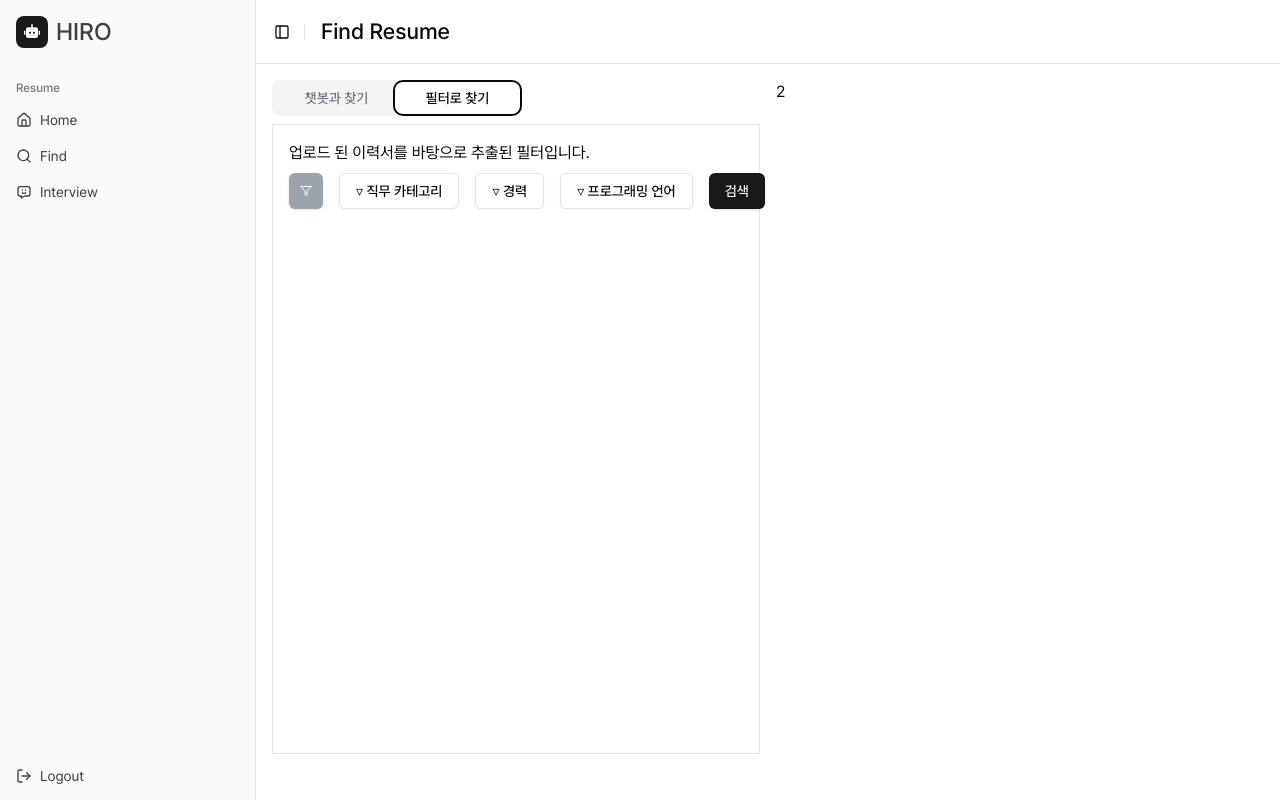
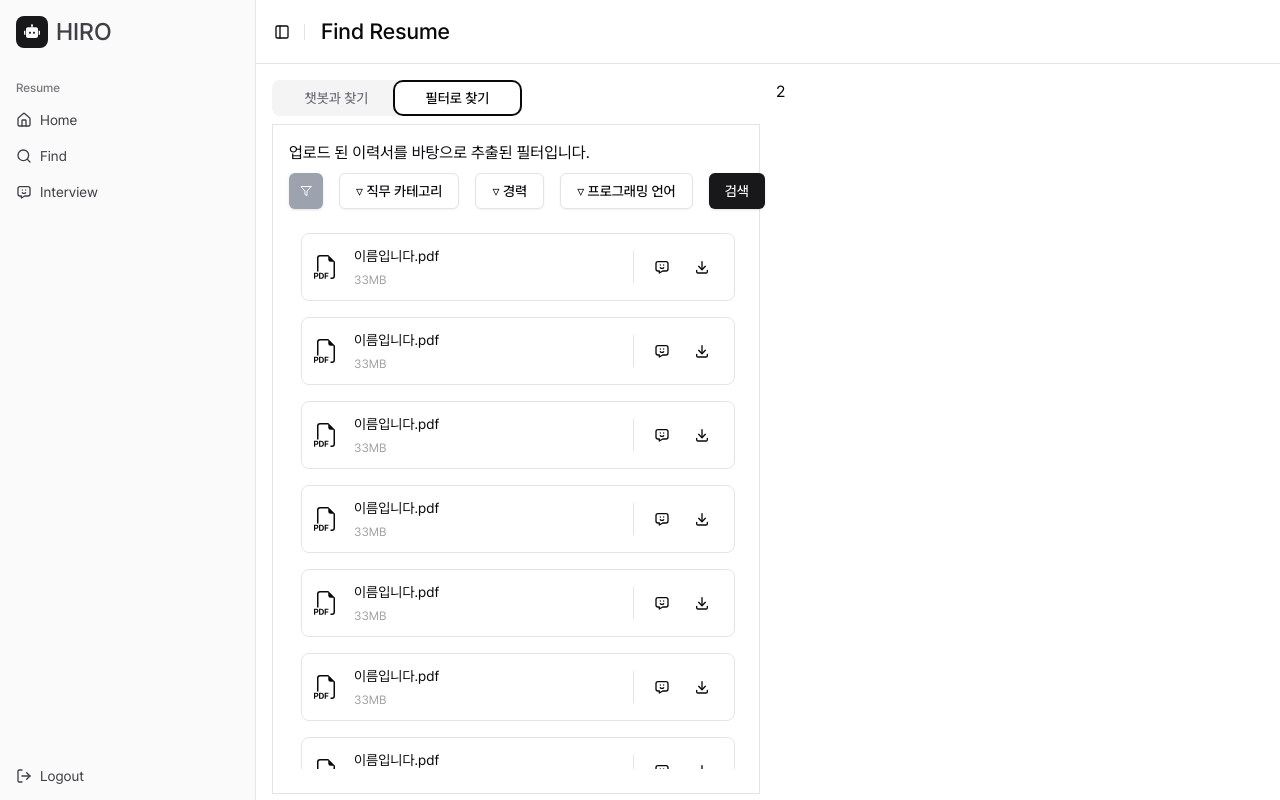
Before and after one commit to JANGSEYEONG/HIRO, a Next.js app: page /find in a window 1280 px wide. Both pictures are taken after a click on the tab "필터로 찾기". Built offline with nearby package versions, Linux system fonts and the light colour scheme.

Commit message:
이력서 카드 추가 (샘플 데이터로)

```diff
--- a/src/app/(main)/find/page.tsx
+++ b/src/app/(main)/find/page.tsx
@@ -5,6 +5,7 @@ import BotMessage from '@/components/chatbot/BotMessage';
 import MyMessage from '@/components/chatbot/MyMessage';
 import ChattingInput from '@/components/chatbot/ChattingInput';
 import ResumeFilter from './_components/ResumeFilter';
+import ResumeCard from '@/components/resume/ResumeCard';
 
 export async function generateMetadata(): Promise<Metadata> {
   return {
@@ -13,6 +14,18 @@ export async function generateMetadata(): Promise<Metadata> {
 }
 
 export default function FindPage() {
+  const testResume = [
+    { resumeId: 'resume1', fileName: '이름입니다.pdf', fileSize: '33MB' },
+    { resumeId: 'resume2', fileName: '이름입니다.pdf', fileSize: '33MB' },
+    { resumeId: 'resume3', fileName: '이름입니다.pdf', fileSize: '33MB' },
+    { resumeId: 'resume4', fileName: '이름입니다.pdf', fileSize: '33MB' },
+    { resumeId: 'resume5', fileName: '이름입니다.pdf', fileSize: '33MB' },
+    { resumeId: 'resume6', fileName: '이름입니다.pdf', fileSize: '33MB' },
+    { resumeId: 'resume7', fileName: '이름입니다.pdf', fileSize: '33MB' },
+    { resumeId: 'resume8', fileName: '이름입니다.pdf', fileSize: '33MB' },
+    { resumeId: 'resume9', fileName: '이름입니다.pdf', fileSize: '33MB' },
+    { resumeId: 'resume10', fileName: '이름입니다.pdf', fileSize: '33MB' },
+  ];
   return (
     <div>
       {/* <h2 className="pl-4 pt-4">이력서 찾기</h2> */}
@@ -47,9 +60,18 @@ export default function FindPage() {
                 </div>
                 <ChattingInput></ChattingInput>
               </TabsContent>
-              <TabsContent value="2" className="h-[calc(100vh-170px)] w-full border p-4">
+              <TabsContent value="2" className="h-[calc(100vh-130px)] w-full border p-4">
                 <div className="mb-2">업로드 된 이력서를 바탕으로 추출된 필터입니다.</div>
                 <ResumeFilter />
+                <div className="mb-3 mt-3 h-[calc(100vh-240px)]">
+                  <ScrollArea className="h-full p-3 pr-2">
+                    <ul className="pd-4 flex flex-col gap-y-4">
+                      {testResume.map((test) => (
+                        <ResumeCard key={test.resumeId} {...test} />
+                      ))}
+                    </ul>
+                  </ScrollArea>
+                </div>
               </TabsContent>
             </Tabs>
           </div>
```
